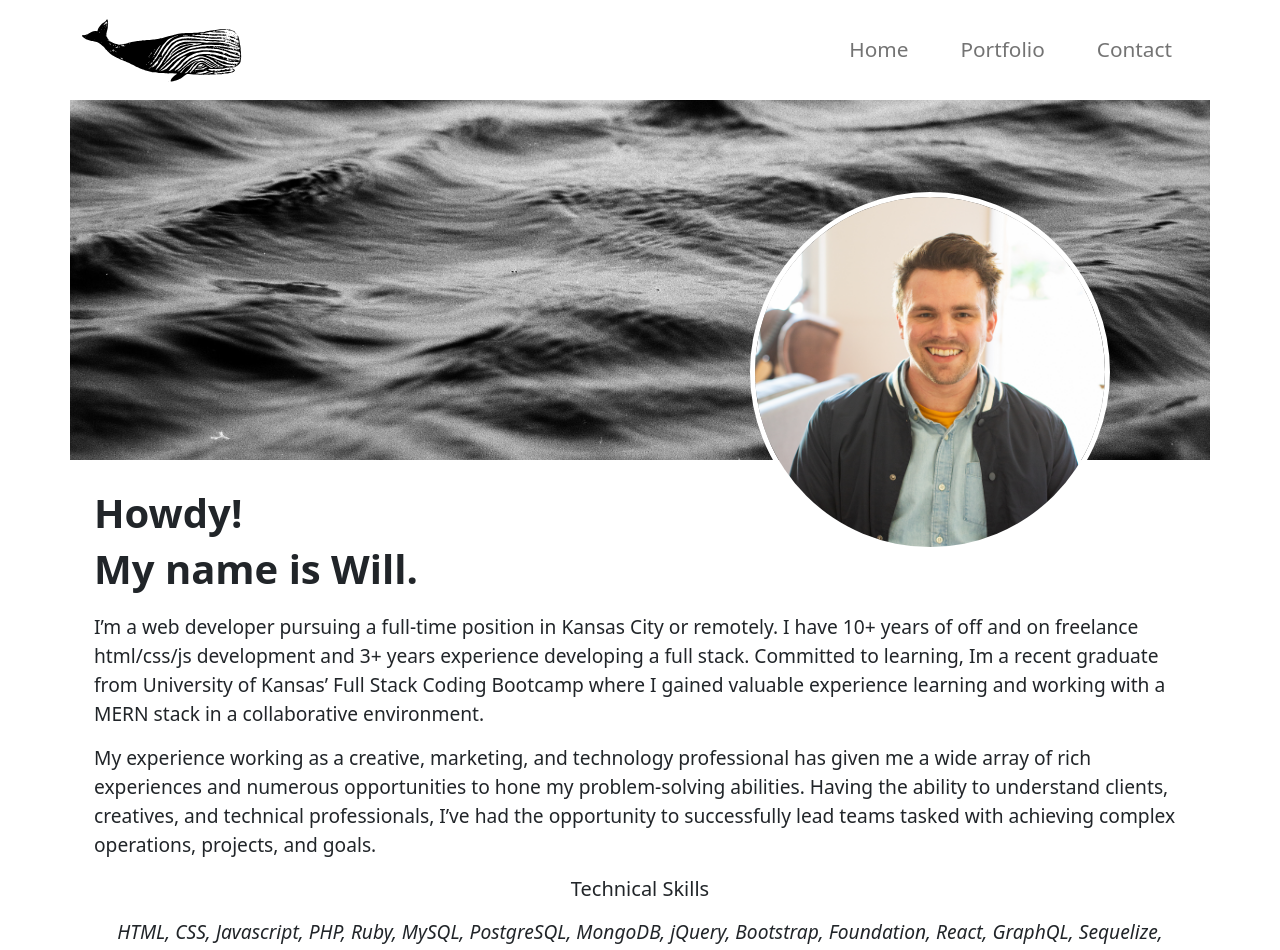
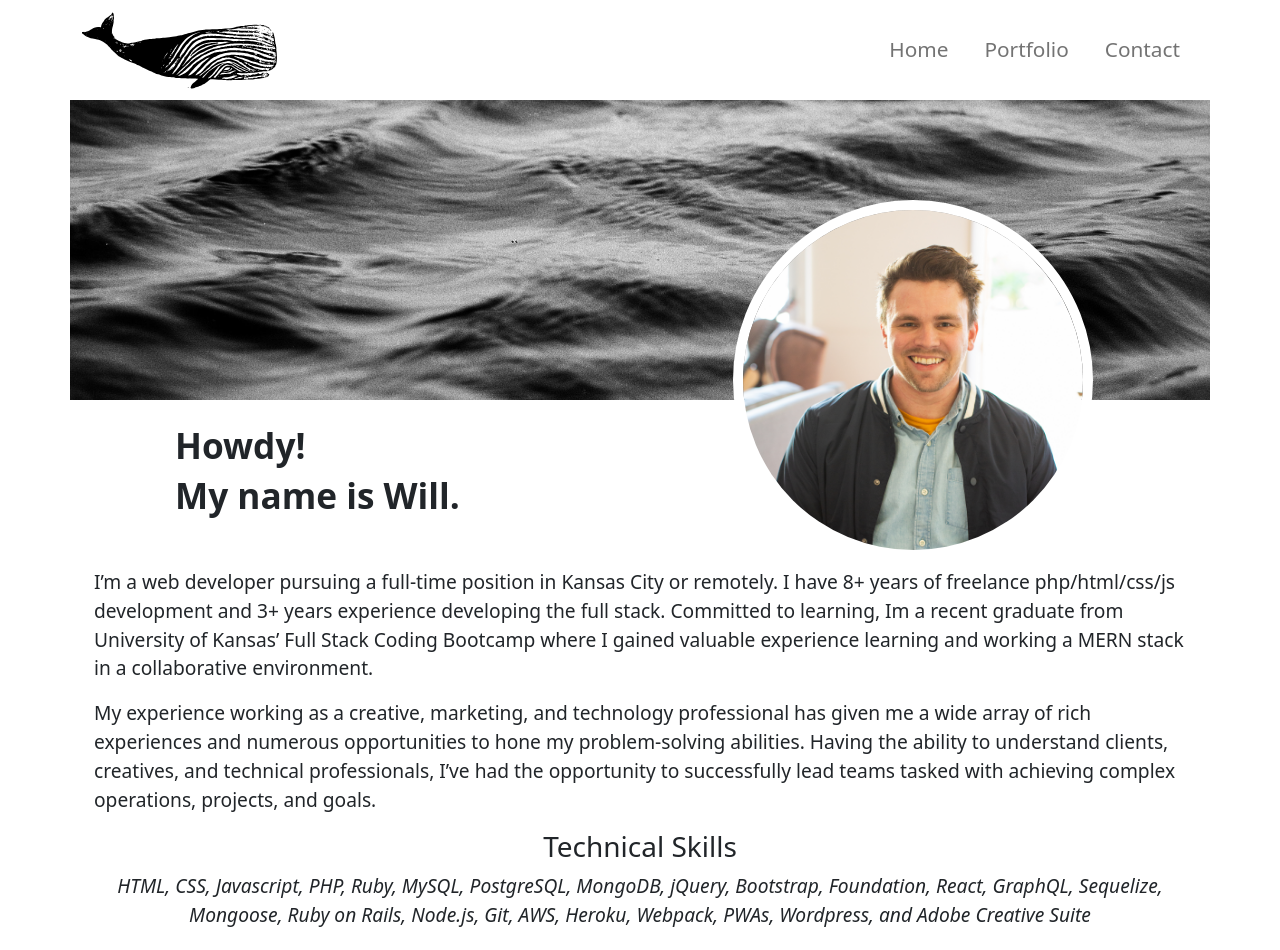
Before and after one commit to wfknowles/portfolio-manager, a React (Create React App) app in the folder client/: page / in a window 1280 px wide. Shown: the top 950 px of the page. Built offline with nearby package versions, Linux system fonts and the light colour scheme.

Commit message:
refactored root to better conform to bootstrap

```diff
--- a/client/src/components/Public/Public.css
+++ b/client/src/components/Public/Public.css
@@ -26,7 +26,7 @@ main {
 }
 
 header {
-  height: 100px;
+  min-height: 100px;
   display: flex;
   flex-direction: row;
   flex-wrap: nowrap;
@@ -42,58 +42,70 @@ footer {
 }
 
 /* Header */
-.navbar-brand > img {
-  width: 140px;
+header .navbar-nav .nav-link {
+  text-align: center;
+  padding-top: 12px;
+  padding-bottom: 12px;
+  margin-top: 24px;
+  margin-bottom: 12px;
+  font-weight: 500;
+  font-size: 1.4rem;
+}
+
+header .navbar-brand > img {
+  width: 196px;
   height: auto;
 }
 
+
 /* Root Content */
+
+.page-wrapper {
+  font-size: 1.2rem;
+}
+
+.jumbotron,
+.jumbotron > div,
+.jumbotron > div > div,
+.jumbotron-content,
+.jumbptron-content > div,
+.jumbptron-content .title h1,
+.jumbptron-content .title h1 span {
+  width: 100%;
+  display: flex;
+  flex-direction: row;
+  flex-wrap: wrap;
+  justify-content: center;
+}
+
 .jumbotron {
-  height: 300px;
+  margin-bottom: 200px;
   background-position: center !important;
   background-repeat: no-repeat !important;
   background-size: cover !important;
 }
 
-.image {
-  margin-top: -72%;
-  margin-bottom: 4%;
-}
-
-.image-wrapper {
-  display: flex;
-  flex-direction: row;
-  flex-wrap: nowrap;
-  justify-content: center;
-  align-items: center;
-}
-
-.portrait {
+.jumbotron-content {
   height: 300px;
-  border: 5px solid rgba(255,255,255,1);
-  border-radius: 50%;
-}
-
-.content {
-  padding-left: 12px;
-  padding-right: 12px;
-}
-
-.p-header {
+  padding-top: 100px;
   text-align: center;
 }
 
-.p-header > h1 {
-  line-height: 1.6;
-  font-size: 28px;
+.jumbotron-content .title h1 {
+  font-size: 1.8rem;
   font-weight: 700;
-  margin-bottom: 16px;
 }
 
-.p-header > h3 {
-  line-height: 1.4;
-  font-size: 20px;
-  margin-bottom: 16px;
+.jumbotron-content .image-wrapper img {
+  height: 300px;
+  width: 300px;
+  border-radius: 50%;
+  border: 10px solid rgba(255,255,255,1);
+}
+
+.bio, .tech, .link {
+  padding-left: 16px;
+  padding-right: 16px;
 }
 
 .links a {
@@ -142,164 +154,104 @@ footer {
 }
 
 
-@media screen and (min-width: 400px) {
+/* TABLETS AND LARGER */
+@media screen and (min-width: 768px) {
 
-  .image {
-    margin-top: -54%;
-
+  header .navbar {
+    padding-top: 0;
+    padding-bottom: 0;
   }
 
-  .portrait {
-    height: 320px;
+  header .navbar-nav {
+    margin-left: auto;
+  }
+
+  header .navbar-nav .nav-link {
+    font-weight: 400;
+    margin-top: 12px;
+    margin-bottom: 12px;
+    font-size: 1.3rem !important;
+    padding-left: 18px !important;
+    padding-right: 18px !important;
+  }
+
+  .jumbotron {
+    margin-bottom: 168px;
+  }
+
+  .jumbotron-content {
+    text-align: left;
+    padding-left: 24px;
+    padding-right: 24px;
+  }
+
+  .jumbotron-content .image-wrapper {
+    width: 60%;
+    flex-direction: row;
+    justify-content: end;
+    padding-right: 36px;
+  }
+
+  .jumbotron-content .title {
+    width: 40%;
+    flex-direction: column;
+  }
+
+  .jumbotron-content .title h1 {
+    font-size: 2.2rem;
+    justify-content: end;
+    padding-bottom: 36px;
+    padding-left: 24px;
+  }
+
+  .jumbotron-content .title h1 span {
+    margin-top: 8px;
+  }
+
+  .order-last {
+    order: 0 !important;
+  }
+
+  .jumbotron-content .image-wrapper img {
+    height: 360px;
+    width: 360px;
+  }
+
+  .bio, .tech, .link {
+    padding-left: 24px;
+    padding-right: 24px;
+  }
+}
+
+/* Horizontal Tablet */
+@media screen and (min-width: 992px) {
+
+  .jumbotron-content {
+    width: 90% !important;
+    margin-left: auto;
+    margin-right: auto;
+  }
+
+  .page-wrapper {
+    max-width: 960px;
+    margin-left: auto;
+    margin-right: auto;
+  }
+}
+
+
+/* Large Screens */
+@media screen and (min-width: 1200px) {
+
+  .page-wrapper {
+    max-width: 1140px;
   }
 
 }
 
-@media screen and (min-width: 500px) {
-
-  .image {
-    margin-top: -40%;
-
+/* Extra Large Screens */
+@media screen and (min-width: 1400px) {
+  .page-wrapper {
+    max-width: 1320px;
   }
-
-  .portrait {
-    height: 340px;
-  }
-
 }
-
-
-/* TABLETS AND LARGER */
-@media screen and (min-width: 768px) {
-
-  p {
-    font-size: 1.1rem;
-  }
-
-  .navbar-brand > img {
-    width: 148px;
-  }
-
-  .navbar-nav > a {
-    font-size: 1.3rem;
-    margin: 0 18px;
-    padding: 28px 36px;
-  }
-
-  .jumbotron {
-    height: 280px;
-  }
-
-  .image {
-    margin-top: -32%;
-  }
-
-  .image-wrapper {
-    padding-right: 36px;
-    justify-content: end;
-  }
-
-  .portrait {
-    height: 328px;
-  }
-
-  .content {
-    margin-top: -14%;
-  }
-
-  .content .p-header {
-    text-align: left;
-  }
-
-  .p-header > h1 {
-    line-height: 1.4;
-  }
-
-  .p-header > h3 {
-    line-height: 1.3;
-  }
-
-}
-
-@media screen and (min-width: 1024px) {
-
-  .portait {
-    height: 300px;
-  }
-
-  .image {
-    margin-top: -24%;
-  }
-
-  .image-wrapper {
-    padding-right: 40px;
-  }
-
-  .content {
-    margin-top: -12%;
-  }
-
-  .card-content h2 {
-    font-size: 1.6rem;
-  }
-
-  .p-header > h1 {
-    line-height: 1.6;
-  }
-
-  .links {
-    margin-top: 24px;
-    margin-bottom: 24px;
-  }
-
-}
-
-@media screen and (min-width: 1200px) {
-
-  p {
-    font-size: 1.2rem;
-  }
-
-  .navbar-brand > img {
-    width: 160px;
-  }
-
-  .jumbotron {
-    height: 360px;
-  }
-
-  .image-wrapper {
-    padding-right: 100px;
-  }
-
-  .portrait {
-    height: 360px;
-  }
-
-  .content {
-    margin-top: -10%;
-  }
-
-  .p-header > h1 {
-    font-size: 2.5rem;
-    line-height: 1.4;
-  }
-
-  .card-content {
-    min-height: 240px;
-  }
-
-}
-
-@media screen and (min-width: 1400px) {
-
-  /* .content {
-    margin-top: -10%;
-  } */
-
-  .portrait {
-    height: 420px;
-  }
-
-
-}
--- a/client/src/components/Public/pages/Root.js
+++ b/client/src/components/Public/pages/Root.js
@@ -4,59 +4,71 @@ import { Container, Row, Col } from 'react-bootstrap';
 function Root () {
 
   return (
-    <Container>
+    <div className="page-wrapper">
       <Row>
         <Col sm="12">
           <Row>
-            <Col sm="12" className="jumbotron" style={{background: `url(/assets/images/pexels-daniel-maforte-5544157-2.jpg)` }}>
+            <Col sm="12">
+              <div className="jumbotron" style={{background: `url(/assets/images/pexels-daniel-maforte-5544157-2.jpg)` }}>
+                <div className="jumbotron-content">
+
+                  <div className="title order-last">
+                    <h1 className="vstack">
+                        <span>Howdy!</span>
+                        <span>My name is Will.</span>
+                    </h1>
+                  </div>
+                  <div class="image-wrapper">
+                    <img src="/assets/images/will-knowles-portrait.jpg" alt="Portrait of Will Knowles"/>
+                  </div>
+                </div>
+              </div>
             </Col>
           </Row>
-          <Row className="image">
-            <Col sm="12" className="image-wrapper">
-              <img className="portrait" src="/assets/images/will-knowles-portrait.jpg" alt="Portrait of Will Knowles"/>
-            </Col>
-          </Row>
-          <Row className="content">
+          <Row>
             <Col sm="12">
-              <p className="p-header">
-                <h1>
-                  Howdy!
-                  <br></br>
-                  My name is Will.
-                </h1>
+              <div className="bio">
                 <p>
-                  I’m a web developer pursuing a full-time position in Kansas City or remotely. I have 10+ years of off and on freelance html/css/js development and 3+ years experience developing a full stack. Committed to learning, Im a recent graduate from University of Kansas’ Full Stack Coding Bootcamp where I gained valuable experience learning and working with a MERN stack in a collaborative environment.
+                  I’m a web developer pursuing a full-time position in Kansas City or remotely. I have 8+ years of freelance php/html/css/js development and 3+ years experience developing the full stack. Committed to learning, Im a recent graduate from University of Kansas’ Full Stack Coding Bootcamp where I gained valuable experience learning and working a MERN stack in a collaborative environment.
                 </p>
                 <p>
                   My experience working as a creative, marketing, and technology professional has given me a wide array of rich experiences and numerous opportunities to hone my problem-solving abilities. Having the ability to understand clients, creatives, and technical professionals, I’ve had the opportunity to successfully lead teams tasked with achieving complex operations, projects, and goals.
                 </p>
-              </p>
-              <p className="p-header text-center">
+              </div>
+            </Col>
+          </Row>
+          <Row>
+            <Col sm="12">
+              <div className="tech text-center">
                 <h3>
                   Technical Skills
                 </h3>
-                <em>
-                HTML, CSS, Javascript, PHP, Ruby, MySQL, PostgreSQL, MongoDB, jQuery, Bootstrap, Foundation, React, GraphQL, Sequelize, Mongoose, Ruby on Rails, Node.js, Git, AWS, Heroku, Webpack, PWAs, Wordpress, and Adobe Creative Suite
-                </em>
-              </p>
-              <p className="links text-center">
+                <p>
+                  <em>
+                    HTML, CSS, Javascript, PHP, Ruby, MySQL, PostgreSQL, MongoDB, jQuery, Bootstrap, Foundation, React, GraphQL, Sequelize, Mongoose, Ruby on Rails, Node.js, Git, AWS, Heroku, Webpack, PWAs, Wordpress, and Adobe Creative Suite
+                  </em>
+                </p>
+              </div>
+            </Col>
+          </Row>
+          <Row>
+            <Col sm="12">
+              <div className="links text-center">
                 <span>
-                  <a href="https://github.com/wfknowles">Github</a>
+                  <a href="https://github.com/wfknowles" target="_blank" rel="noreferrer">Github</a>
                 </span>
                 <span>
-                  <a href="https://linkedin.com/in/wfknowles">LinkedIn</a>
+                  <a href="https://linkedin.com/in/wfknowles" target="_blank" rel="noreferrer">LinkedIn</a>
                 </span>
                 <span>
-                  <a href="https://linkedin.com/in/wfknowles">Resume</a>
+                  <a href="/assets/willknowles-web-developer.pdf" target="_blank" rel="noreferrer">Resume</a>
                 </span>
-              </p>
+              </div>
             </Col>
           </Row>
-
-
         </Col>
       </Row>
-    </Container>
+    </div>
   )
 }
 
--- a/client/src/components/Public/partials/Header.js
+++ b/client/src/components/Public/partials/Header.js
@@ -16,7 +16,7 @@ function Header () {
         name="publicNav"
         navItems={navItems}
         navBarClassName="menu menu-public"
-        navClassName="ms-auto"
+        navClassName=""
         variant="light"
         expand="md"
       />
```
Also changed, not shown: 1 other file (tests, documents, lock files or other folders).
